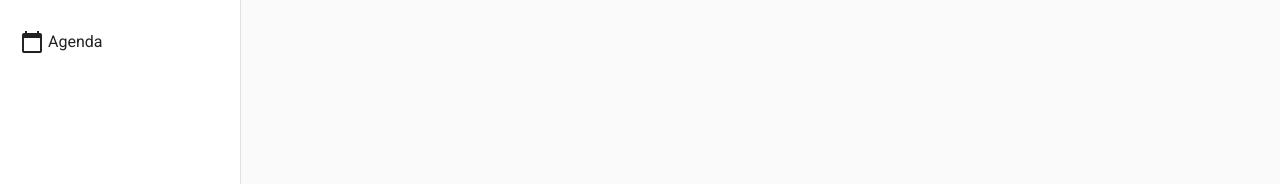
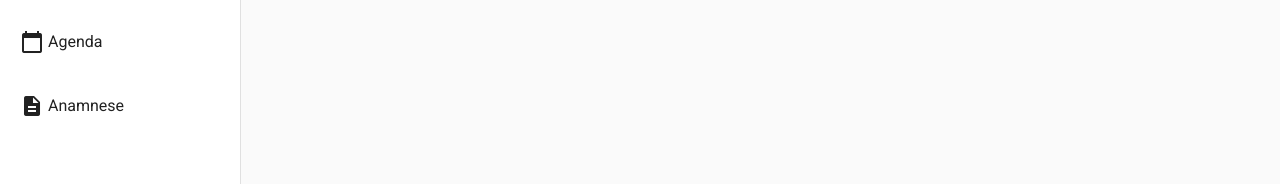
Before and after one commit to jmreisswitz/tattoo-manager, an Angular app in the folder frontend/tattoo-manager/: page / in a window 1280 px wide. Shown: the part 186-370 px from the top of the page. Built offline with nearby package versions, Linux system fonts and the light colour scheme; no server answers.

Commit message:
add anamnese componet dashboard

```diff
--- a/frontend/tattoo-manager/src/app/app-routing.module.ts
+++ b/frontend/tattoo-manager/src/app/app-routing.module.ts
@@ -4,11 +4,13 @@ import { DefaultDashboardComponent } from './modules/components/default-dashboar
 import { CalendarDashboardComponent } from './modules/components/calendar-dashboard/calendar-dashboard.component';
 import { BudgetDashboardComponent } from './modules/components/budget-dashboard/budget-dashboard.component';
 import { BudgetRequestComponent } from './modules/components/budget-request/budget-request.component';
+import { AnamneseDashboardComponent } from './modules/components/anamnese-dashboard/anamnese-dashboard.component';
 
 const routes: Routes = [
   { path: '', component: DefaultDashboardComponent },
   { path: 'calendar', component: CalendarDashboardComponent },
   { path: 'budget', component: BudgetDashboardComponent },
+  { path: 'anamnese', component: AnamneseDashboardComponent },
   { path: 'budget-request/:userid', component: BudgetRequestComponent },
 ];
 
--- a/frontend/tattoo-manager/src/app/app.module.ts
+++ b/frontend/tattoo-manager/src/app/app.module.ts
@@ -21,6 +21,7 @@ import { HttpClientModule } from '@angular/common/http';
 import { BudgetCardComponent } from './modules/components/budget-card/budget-card.component';
 import { MatCardModule } from '@angular/material/card';
 import { BudgetDetailComponent } from './modules/components/budget-detail/budget-detail.component';
+import { AnamneseDashboardComponent } from './modules/components/anamnese-dashboard/anamnese-dashboard.component';
 
 @NgModule({
   declarations: [
@@ -32,6 +33,7 @@ import { BudgetDetailComponent } from './modules/components/budget-detail/budget
     BudgetRequestComponent,
     BudgetCardComponent,
     BudgetDetailComponent,
+    AnamneseDashboardComponent,
   ],
   imports: [
     BrowserModule,
--- /dev/null
+++ b/frontend/tattoo-manager/src/app/modules/components/anamnese-dashboard/anamnese-dashboard.component.html
@@ -0,0 +1 @@
+<p>anamnese-dashboard works!</p>
--- /dev/null
+++ b/frontend/tattoo-manager/src/app/modules/components/anamnese-dashboard/anamnese-dashboard.component.ts
@@ -0,0 +1,15 @@
+import { Component, OnInit } from '@angular/core';
+
+@Component({
+  selector: 'app-anamnese-dashboard',
+  templateUrl: './anamnese-dashboard.component.html',
+  styleUrls: ['./anamnese-dashboard.component.css']
+})
+export class AnamneseDashboardComponent implements OnInit {
+
+  constructor() { }
+
+  ngOnInit(): void {
+  }
+
+}
--- a/frontend/tattoo-manager/src/app/modules/components/main-page/main-page.component.ts
+++ b/frontend/tattoo-manager/src/app/modules/components/main-page/main-page.component.ts
@@ -42,6 +42,12 @@ export class MainPageComponent implements OnInit {
       componentPath: 'calendar',
       highlight: false,
     },
+    {
+      icon: 'description',
+      text: 'Anamnese',
+      componentPath: 'anamnese',
+      highlight: false,
+    },
   ];
 
   mouseEnter(): void {
@@ -57,7 +63,8 @@ export class MainPageComponent implements OnInit {
   }
 
   setBudgetTextNotification(): void {
-    if (!this.newBudgetRequestsCount) {
+    if (!this.newBudgetRequestsCount || this.newBudgetRequestsCount === 0) {
+      this.sideNavOptionList[1].highlight = false;
       return;
     }
     const budgetText = this.sideNavOptionList[1].text;
```
Also changed, not shown: frontend/tattoo-manager/src/app/modules/components/anamnese-dashboard/anamnese-dashboard.component.css (added), 1 other file (tests, documents, lock files or other folders).
